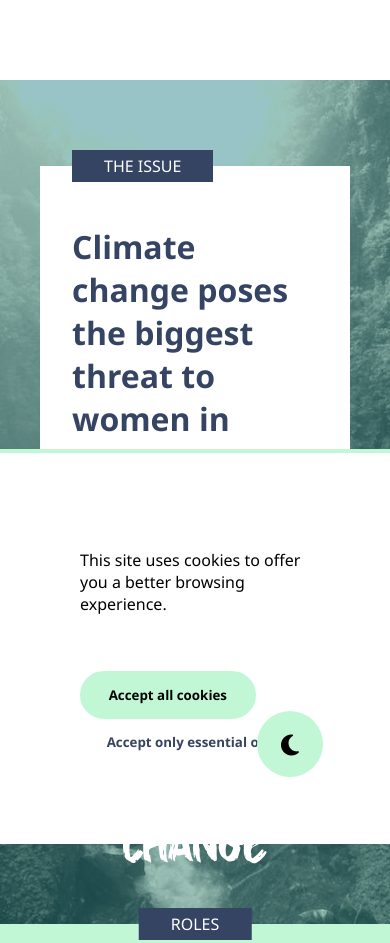
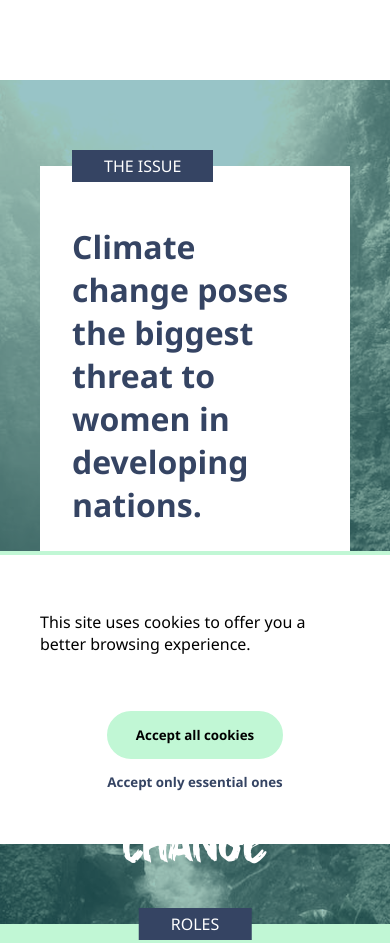
Before and after one commit to Mohamed-Aymn/The-Green-Trees-Initiative, a website built with webpack: page src/index.html in a window 390 px wide. Shown: the top 943 px of the page. Built offline with nearby package versions, Linux system fonts and the light colour scheme.

Commit message:
fix: cookies message styles mobile screen

```diff
--- a/src/js/utils/cookiesPermission.js
+++ b/src/js/utils/cookiesPermission.js
@@ -4,7 +4,7 @@ export const cookiesPermission = async () => {
         <p class="cookies-message__text">
             This site uses cookies to offer you a better browsing experience.
         </p>
-        <div>
+        <div class="cookies-message__buttons-container">
             <button id="accept-all-cookies" class="button--primary" >Accept all cookies</button>
             <button id="accept-essential-cookies" class="button--tertiary" >Accept only essential ones</button>
         </div>
--- a/src/styles/components/_cookies-message.css
+++ b/src/styles/components/_cookies-message.css
@@ -4,7 +4,7 @@
     left: 0;
     width: 100vw;
     background-color: var(--primary-body-color);
-    padding: var(--md-space);
+    padding: var(--sm-space);
     z-index: 99;
     border-top: 0.3em solid var(--primary-color);
     display: none;
@@ -17,3 +17,18 @@
 .cookies-message__text {
     padding-bottom: var(--sm-space);
 }
+
+@media only screen and (max-width: 767px) {
+
+    .cookies-message {
+        z-index: 100;
+    }
+
+    .cookies-message__buttons-container {
+        display: flex;
+        justify-content: center;
+        align-items: center;
+        flex-direction: column;
+    }
+
+}
```
